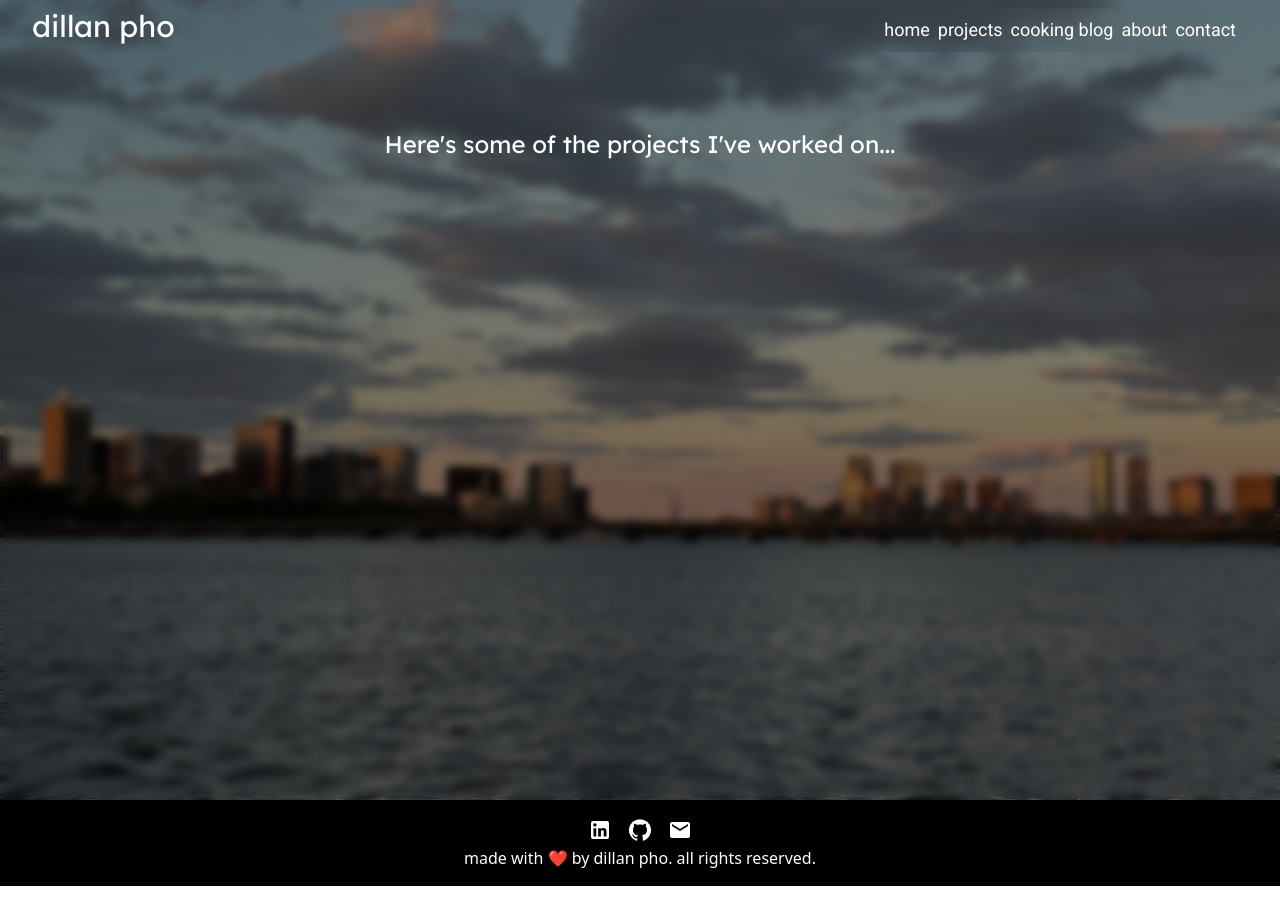
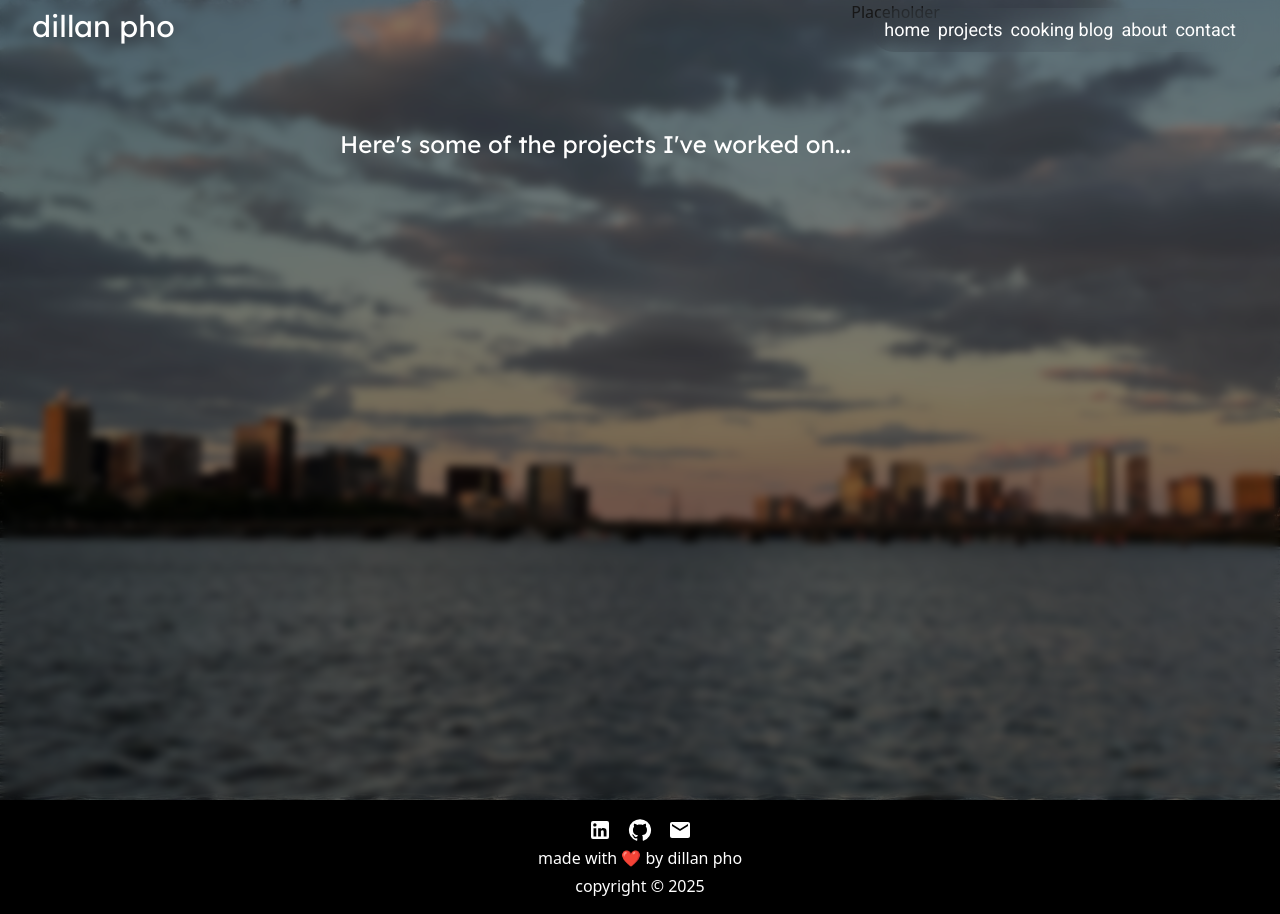
Before and after one commit to yorozoru/personal-website, a Next.js app: page /projects in a window 1280 px wide. Before the commit the page ends 886 px from the top, so only its background shows below. Built offline with nearby package versions, Linux system fonts and the light colour scheme.

Commit message:
add CardPreview component, update Footer with copyright year, and integrate CardPreview in ProjectsPage

```diff
--- a/components/CardPreview.tsx
+++ b/components/CardPreview.tsx
@@ -1,7 +1,7 @@
 export default function CardPreview(){
     return(
         <div className="flex flex-wrap">
-
+            <h1>Placeholder</h1>
         </div>
     )
 }
--- a/components/Footer.tsx
+++ b/components/Footer.tsx
@@ -2,6 +2,8 @@ import LinkedInIcon from '@mui/icons-material/LinkedIn';
 import GitHubIcon from '@mui/icons-material/GitHub';
 import EmailIcon from '@mui/icons-material/Email';
 import Link from 'next/link';
+
+const date = new Date();
 export default function Footer(){
     return(
     <div className="flex flex-col justify-center items-center min-h-full py-4">
@@ -10,7 +12,8 @@ export default function Footer(){
             <Link href="https://github.com/yorozoru/" target="_blank"><GitHubIcon sx={{color:"white"}}/></Link>
             <Link href="mailto:dillanpho@dilloh.com"><EmailIcon sx={{color:"white"}}/></Link>
         </div>
-        <h1 className="text-white mt-1">made with ❤️ by dillan pho. all rights reserved.</h1>
+        <h1 className="text-white mt-1">made with ❤️ by dillan pho</h1>
+        <h1 className="text-white mt-1">copyright © {date.getFullYear()}</h1>
     </div>
     );
 
--- a/components/ProjectsPage.tsx
+++ b/components/ProjectsPage.tsx
@@ -1,3 +1,5 @@
+import CardPreview from "./CardPreview";
+
 export default function ProjectsPage(){
     return (
         <div className="absolute w-full min-h-screen">
@@ -13,6 +15,7 @@ export default function ProjectsPage(){
                 <div className="mt-32">
                 <h1 className="text-white font-lexend font text-2xl">Here's some of the projects I've worked on...</h1>
                 </div>
+                <CardPreview/>
             </div>
 
         </div>
```
